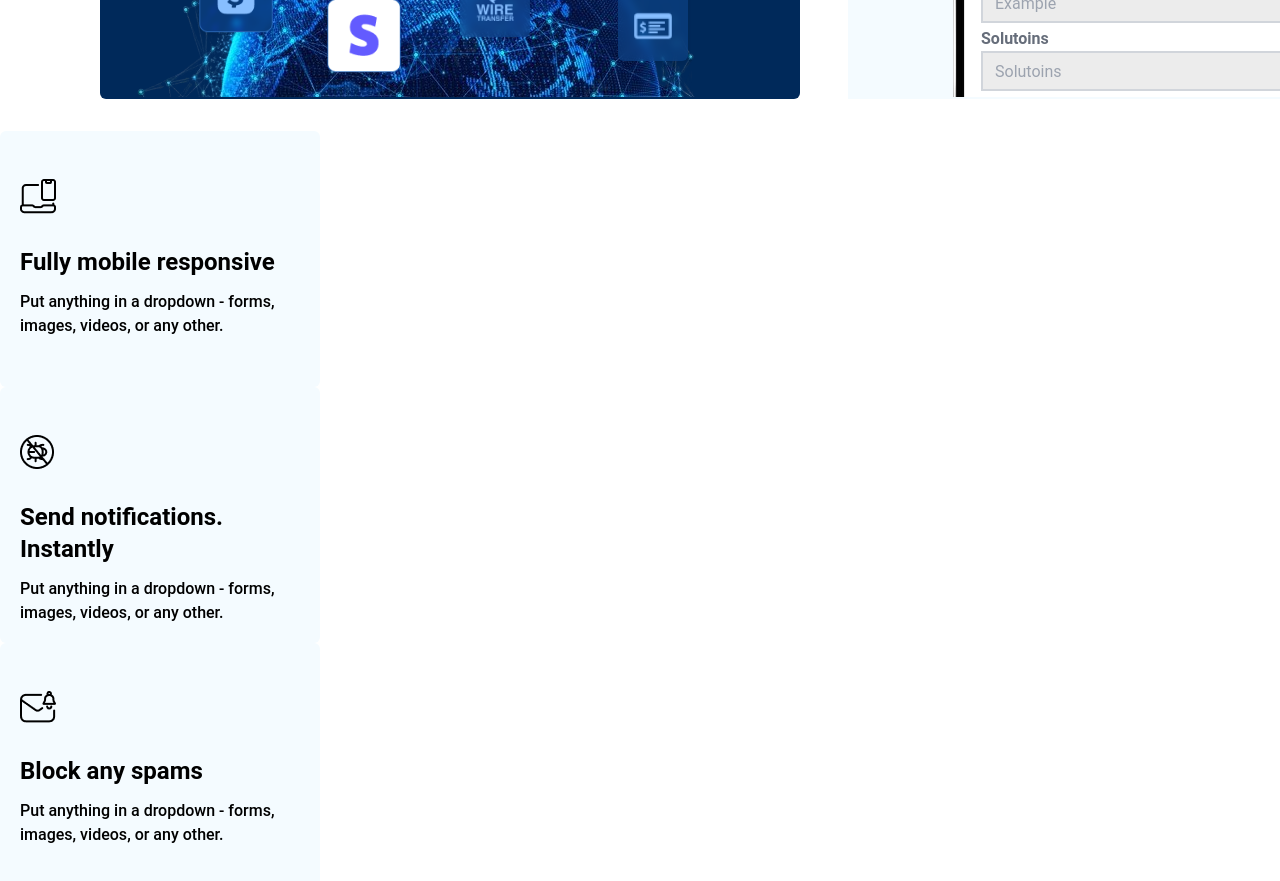
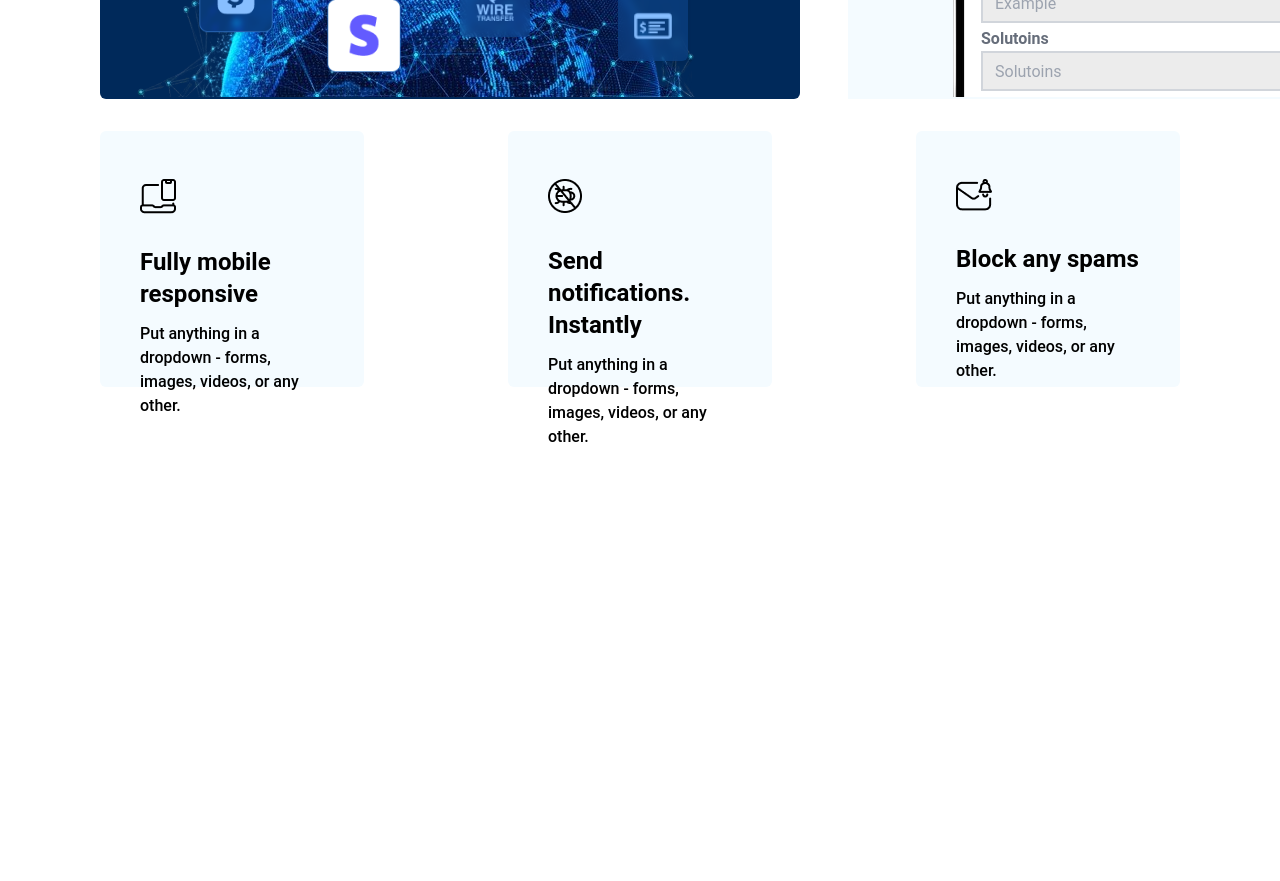
Before and after one commit to ronobir84/fluent-forms, a React (Vite) app: page / in a window 1280 px wide. Shown: the part 2840-3721 px from the top of the page. After the commit the page ends 3289 px from the top, so only its background shows below. Built offline with nearby package versions, Linux system fonts and the light colour scheme.

Commit message:
add the last section

```diff
--- a/src/Pages/HomePage/Fully/Fully.jsx
+++ b/src/Pages/HomePage/Fully/Fully.jsx
@@ -3,11 +3,11 @@
  import icon3 from "../../../assets/image/res-icon3.png"
 const Fully = () => {
     return (
-        <div>
-            <div>
+        <div className="px-[100px]">
+            <div className="flex  gap-36">
                 {/* first card */}
-                <div className="w-80 h-64 bg-[#F4FBFF] rounded-md">
-                    <div className="px-5">
+                <div className="w-96 h-64 bg-[#F4FBFF] rounded-md">
+                    <div className="px-10">
                         <div className="pt-12">
                             <img src={icon1} alt="" />
                         </div>
@@ -22,8 +22,8 @@ const Fully = () => {
                 </div>
 
                 {/* second card */}
-                <div className="w-80 h-64 bg-[#F4FBFF] rounded-md">
-                    <div className="px-5">
+                <div className="w-96 h-64 bg-[#F4FBFF] rounded-md">
+                    <div className="px-10">
                         <div className="pt-12">
                             <img src={icon2} alt="" />
                         </div>
@@ -38,8 +38,8 @@ const Fully = () => {
                 </div>
 
                 {/* second card */}
-                <div className="w-80 h-64 bg-[#F4FBFF] rounded-md">
-                    <div className="px-5">
+                <div className="w-96 h-64 bg-[#F4FBFF] rounded-md">
+                    <div className="px-10">
                         <div className="pt-12">
                             <img src={icon3} alt="" />
                         </div>
```
